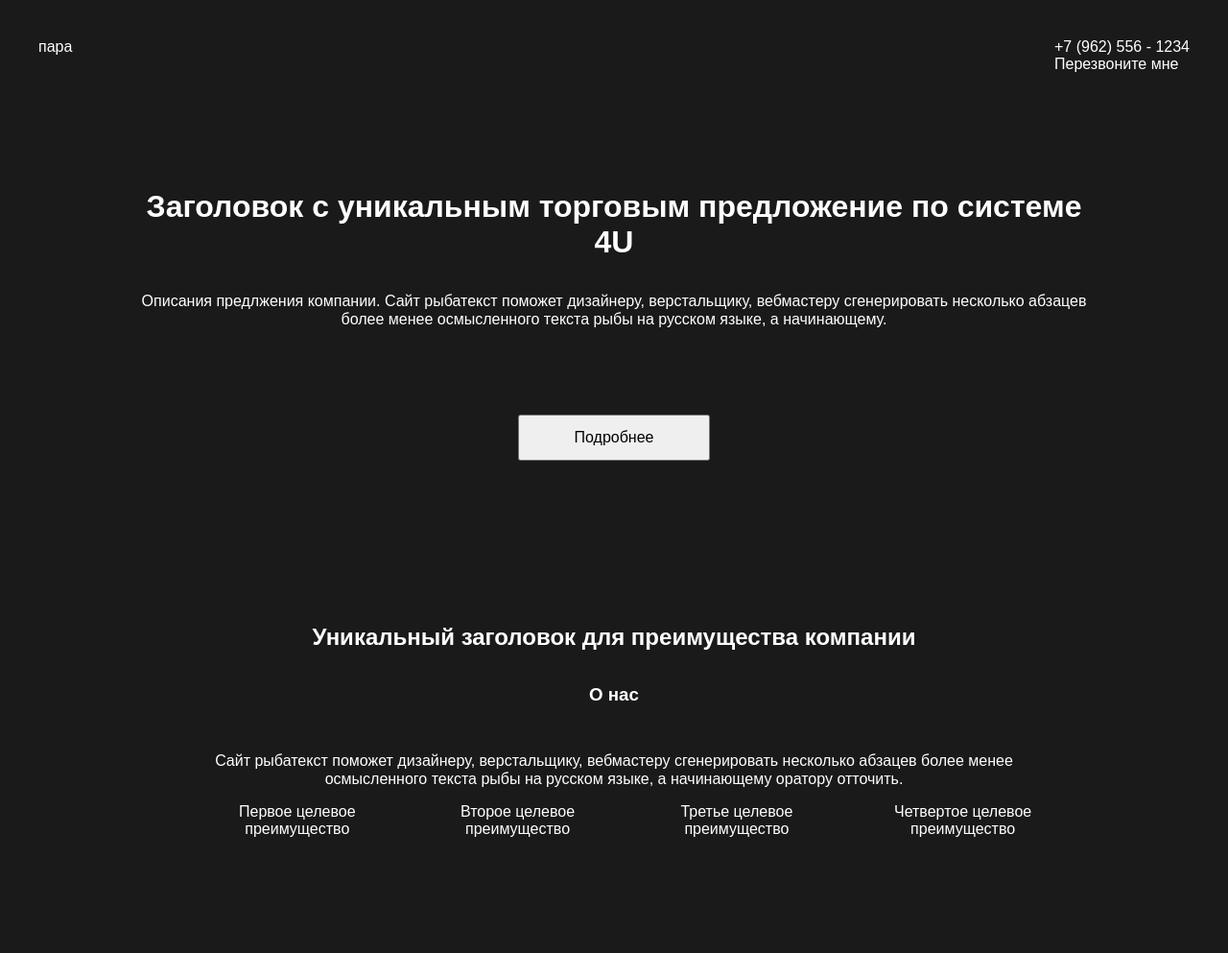
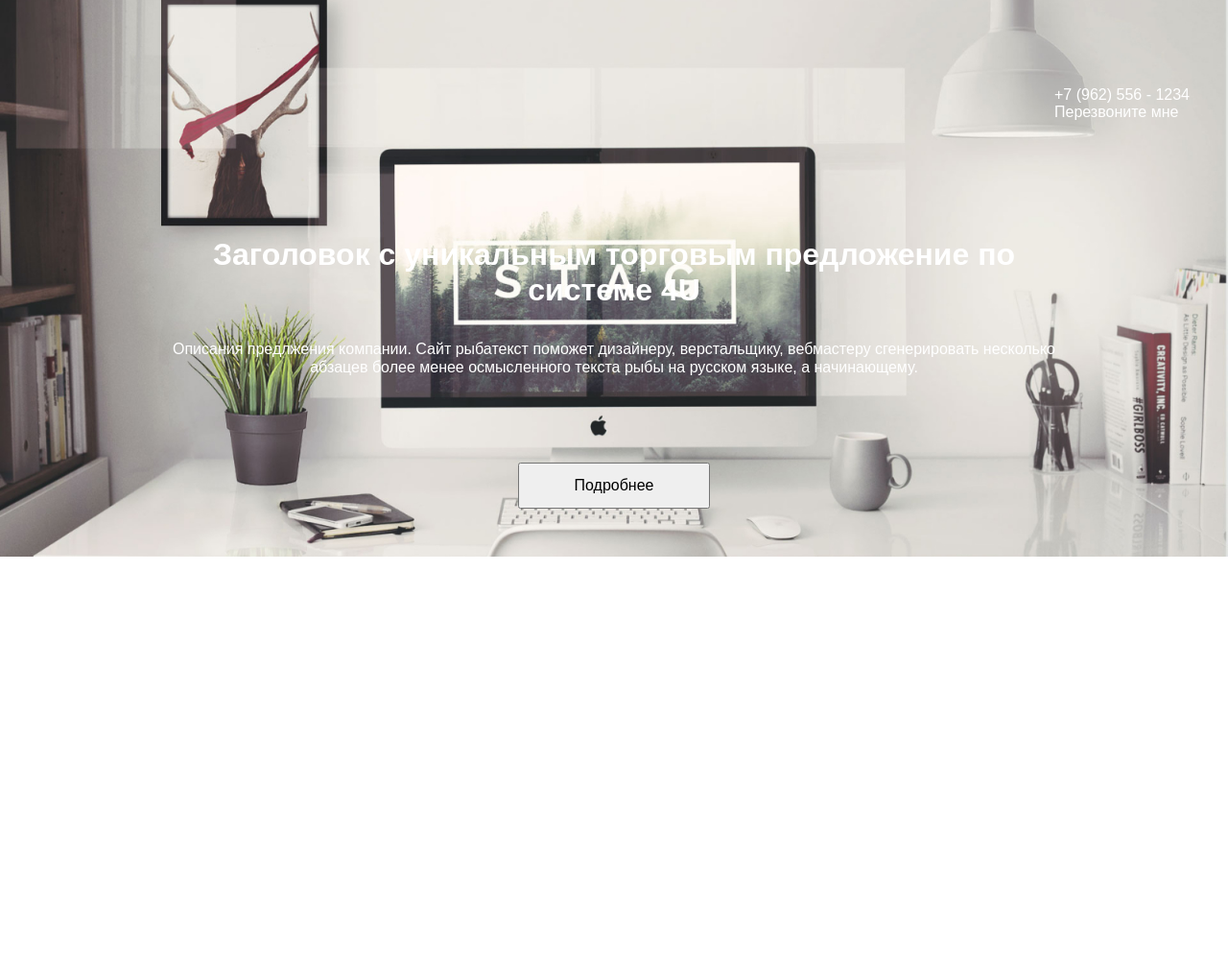
Before and after one commit to AleksNau/Template, a plain HTML site: page index.html in a window 1280 px wide. Shown: the top 993 px of the page at 96% size. Drawn offline with Linux system fonts and the light colour scheme.

Commit message:
background

```diff
--- a/css/blocks/feedback/feedback.css
+++ b/css/blocks/feedback/feedback.css
@@ -1,6 +1,5 @@
 .section {
     margin: 0 auto;
-    width: 1200px;
     text-align: center;
     padding-top: 120px;
 }
--- a/css/blocks/main/main.css
+++ b/css/blocks/main/main.css
@@ -4,9 +4,22 @@
     padding-top: 120px;
 }
 
-.main {
+.conteiner {
     max-width: 990px;
     margin: 0 auto;
+}
+
+.main {
+    background:url(./image/stag-office-mockup.jpg);
+    background-repeat: no-repeat;
+    background-size:cover;
+    background-position: bottom center;
+}
+.main:after {
+    content: "";
+    height: 100px;
+    width: 100px;
+    background: rgba(47, 50, 75, 0.85);
 }
 
 .main__title {
--- a/css/global.css
+++ b/css/global.css
@@ -14,7 +14,6 @@ body {
   min-height: 100vh;
   font-family: Arial, sans-serif;
   font-weight: 400;
-  background-color: #1B1A1B;
   color: #FFFFFF;
 }
 
@@ -89,8 +88,4 @@ label {
   padding: 0 30px;
 }
 
-.section {
-  padding: 50px 0;
-}
-
 a:active, a:focus { outline: none; }
--- a/index.html
+++ b/index.html
@@ -6,18 +6,21 @@
     <title>Template</title>
 </head>
 <body>
-<header class="header">
-        <div class="logo">пара</div>
+
+<main>
+    <section class="main">
+        <div class="header">
+            <div class="logo"></div>
             <div class="contacts">
                 <div class="number">+7 (962) 556 - 1234</div>
                 <span class="call_me">Перезвоните мне</span>
             </div>
-</header>
-<main>
-    <section class="main section">
+        </div>
+       <div  class="conteiner section">
            <h1 class="main__title">Заголовок c уникальным торговым предложение по системе 4U</h1>
            <p class="main__paragrath">Описания предлжения компании. Сайт рыбатекст поможет дизайнеру, верстальщику, вебмастеру сгенерировать несколько абзацев более менее осмысленного текста рыбы на русском языке, а начинающему.</p>
            <button class="blue_button">Подробнее</button>
+       </div>
     </section>
     <section class="uniqe section">
         <h2 class="uniqe__title">Уникальный заголовок для преимущества компании</h2>
```
Lines whose indentation alone changed are shown as unchanged.
